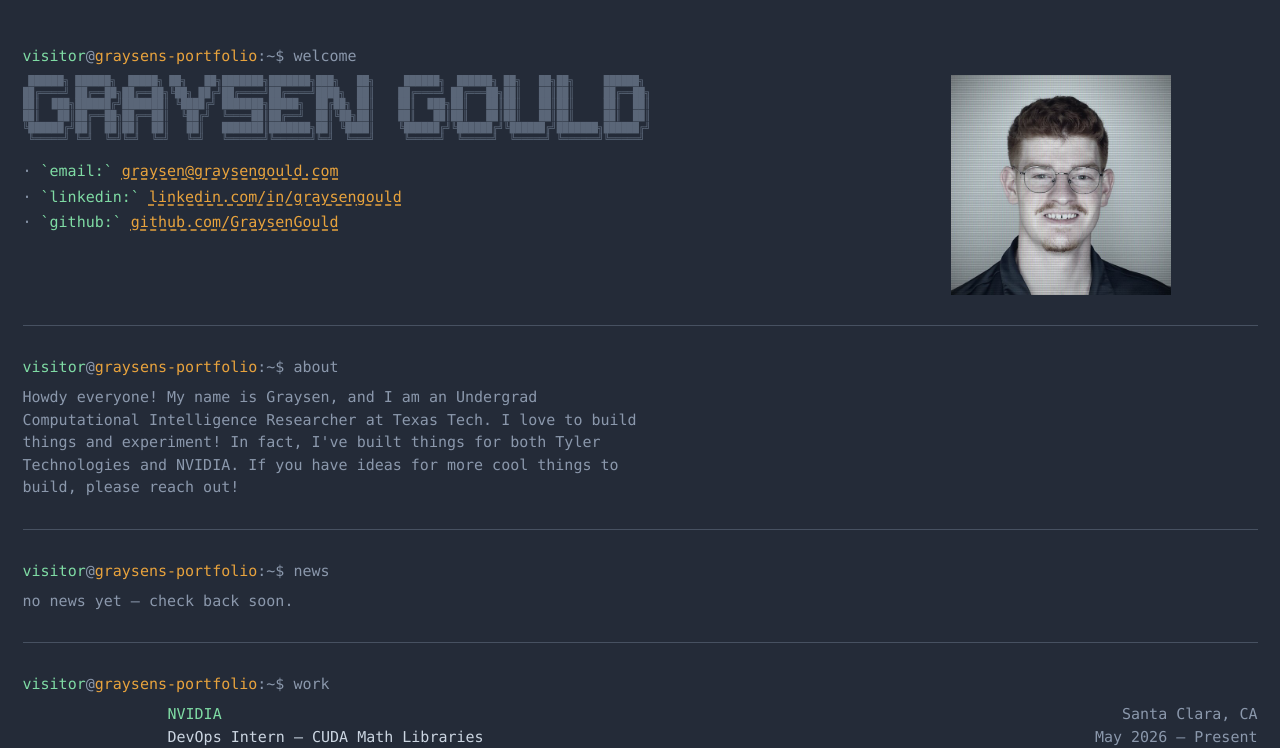
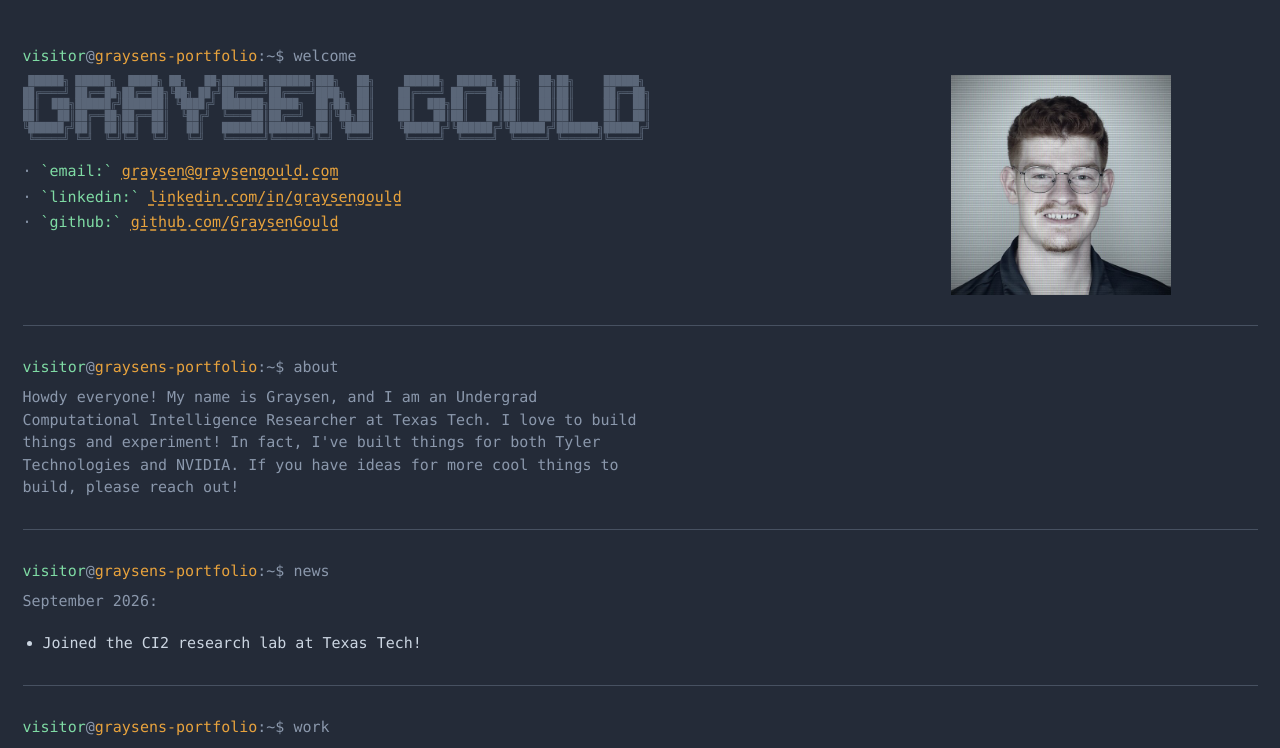
Before and after one commit to GraysenGould/portfolio, a React (Vite) app: page / in a window 1280 px wide. Shown: the top 748 px of the page. Built offline with nearby package versions, Linux system fonts and the light colour scheme.

Commit message:
added content to news section

```diff
--- a/src/commands/news.jsx
+++ b/src/commands/news.jsx
@@ -1,7 +1,10 @@
 export default function News() {
   return (
     <div className="output-block">
-      <p className="placeholder-text">no news yet — check back soon.</p>
+      <p className="placeholder-text">September 2026:</p>
+      <ul style={{ margin: '20px' }}>
+        <li>Joined the CI2 research lab at Texas Tech!</li>
+      </ul>
     </div>
   )
 }
--- a/src/commands/welcome.jsx
+++ b/src/commands/welcome.jsx
@@ -15,6 +15,7 @@ export const ttu_logo = `
          ███████{/r}
      {w}███████████████
      ███████████████{/w}
+         {r}█{/r}{w}█████{/w}{r}█{/r}
          {r}█{/r}{w}█████{/w}{r}█{/r}
          {r}█{/r}{w}█████{/w}{r}█{/r}
          {r}█{/r}{w}█████{/w}{r}█{/r}
```
